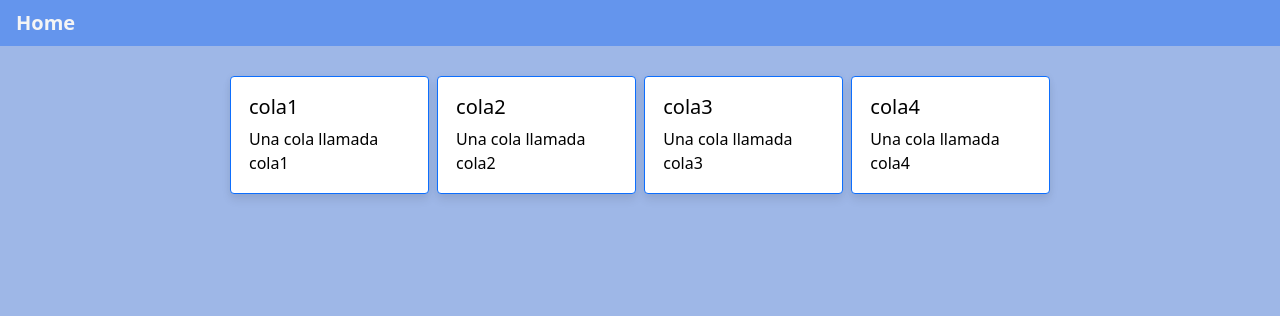
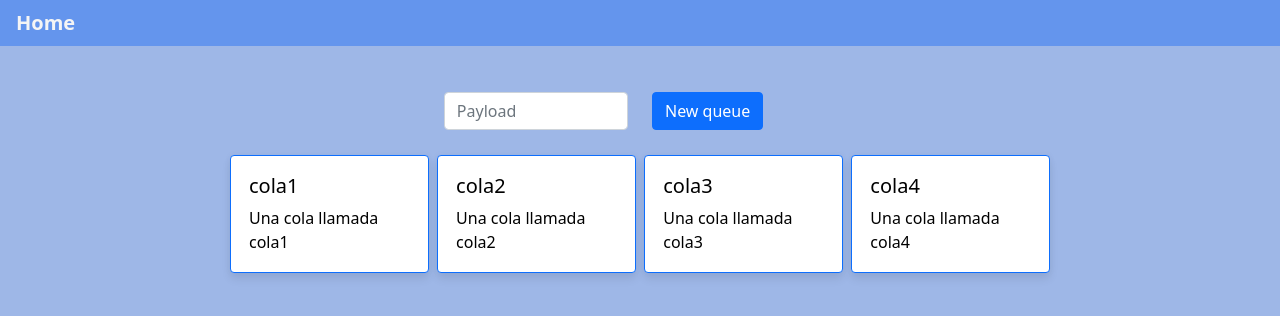
Before and after one commit to TP-IASC/carpincho-mq-frontend, a React (Create React App) app: page / in a window 1280 px wide. Shown: the top 316 px of the page. Built offline with nearby package versions, Linux system fonts and the light colour scheme.

Commit message:
Message + Queue post template

```diff
--- a/src/components/ElementInfo.jsx
+++ b/src/components/ElementCard.jsx
@@ -1,6 +1,6 @@
 import { Card, OverlayTrigger, Popover } from "react-bootstrap";
 
-const ElementInfo = ({info}) => {
+const ElementCard = ({info}) => {
   return (
     <OverlayTrigger
       placement="auto"
@@ -26,4 +26,4 @@ const ElementInfo = ({info}) => {
   );
 }
 
-export default ElementInfo;
+export default ElementCard;
--- a/src/components/Home.jsx
+++ b/src/components/Home.jsx
@@ -1,11 +1,50 @@
 import QueueCard from "./QueueCard";
+import { Form, Col, Row } from "react-bootstrap";
+import SpinnerButton from "./SpinnerButton";
+import { useEffect, useState } from "react";
 
 
 const Home = () => {
+  const [loading, setLoading] = useState(false);
+  const [newQueue, setNewQueue] = useState(null);
+
   const sampleStates = ["cola1", "cola2", "cola3", "cola4"];
+
+  const onSubmit = (event) => {
+    event.preventDefault();
+
+    const postQueue = () => {
+      console.log(`Posting: ${newQueue}`);
+      setTimeout(() => {
+        setLoading(false);
+      }, 5000);
+    }
+
+    setLoading(true);
+    postQueue();
+  }
+
+  useEffect(() => {
+    // Fetch queue names
+  }, []);
 
   return (
     <div className="queue-card-deck">
+      <Form onSubmit={onSubmit} className="message-form">
+        <Row>
+          <Col>
+            <Form.Control
+              required
+              placeholder="Payload"
+              type="text"
+              onChange={(e) => setNewQueue(e.target.value)}
+            />
+          </Col>
+          <Col>
+            <SpinnerButton text="New queue" loading={loading} />
+          </Col>
+        </Row>
+      </Form>
       {sampleStates.map((name, index) => <QueueCard key={index} name={name} />)}
     </div>
   );
--- a/src/components/QueueInfo.jsx
+++ b/src/components/QueueInfo.jsx
@@ -1,11 +1,28 @@
 import { useEffect, useState } from "react";
+import { Col, Form, Row } from "react-bootstrap";
 import { useParams } from "react-router";
-import ElementInfo from "./ElementInfo";
+import ElementCard from "./ElementCard";
 import randomQueue from "./randomQueue";
+import SpinnerButton from "./SpinnerButton";
+
 
 const QueueInfo = () => {
   const { name } = useParams();
   const [state, setState] = useState();
+  const [loading, setLoading] = useState(false);
+  const [payload, setPayload] = useState(null);
+
+  const onSubmit = (event) => {
+    event.preventDefault();
+
+    const postPayload = () => {
+      console.log(`Posting: ${payload}`);
+      setTimeout(() => { setLoading(false)}, 5000);
+    }
+
+    setLoading(true);
+    postPayload();
+  }
 
   useEffect(() => {
     randomQueue(name).then((state) => {
@@ -13,14 +30,30 @@ const QueueInfo = () => {
     });
   }, [name]);
 
+
   var elements = [];
   if(state) {
-    elements = state.elements.map((e, index) => <ElementInfo key={index} info={e} />);
+    elements = state.elements.map((e, index) => <ElementCard key={index} info={e} />);
   }
 
   return (
     <>
       <h1 className="title">{name}</h1>
+      <Form onSubmit={onSubmit} className="message-form">
+        <Row>
+          <Col>
+            <Form.Control
+              required
+              placeholder="Payload"
+              type="text"
+              onChange={(e) => setPayload(e.target.value)}
+            />
+          </Col>
+          <Col>
+            <SpinnerButton text="Push message" loading={loading} />
+          </Col>
+        </Row>
+      </Form>
       <div className="element-card-deck">
         {elements}
       </div>
--- /dev/null
+++ b/src/components/SpinnerButton.jsx
@@ -0,0 +1,20 @@
+import { Spinner, Button } from "react-bootstrap";
+
+const SpinnerButton = ({loading, text}) => {
+  const spinner = <Spinner
+                    as="span"
+                    animation="border"
+                    role="status"
+                    aria-hidden="true"
+                    size="sm"
+                  />
+
+  return (
+    <Button variant="primary" type="submit">
+      {loading? spinner : <></>}
+      {loading? " Loading..." : text}
+    </Button>
+  )
+}
+
+export default SpinnerButton;
--- a/src/index.css
+++ b/src/index.css
@@ -32,6 +32,8 @@
 .element-card {
     padding: 1px;
     margin: 3px;
+
+    cursor: default;
 }
 
 .navbar {
@@ -50,6 +52,9 @@
     margin-top: 2%;
 }
 
+.queue-form, .message-form {
+    margin: 2% 30% 2% 30%;
+}
 
 body {
     background-color: rgb(158, 183, 231);
```
